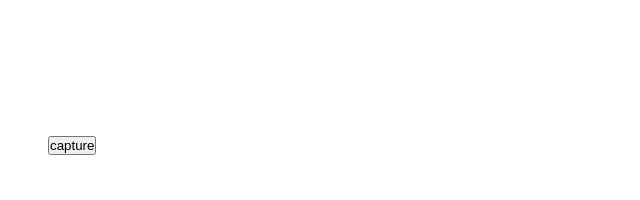
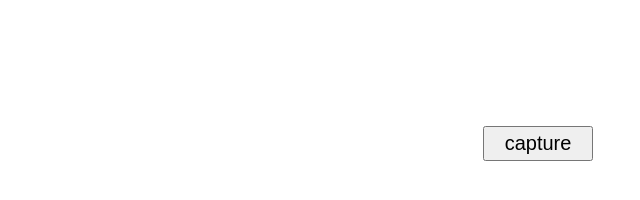
Before and after one commit to chilarious/silent-camera-capture, a plain HTML site: page index.html in a window 1280 px wide. Shown: the whole page, without its empty margins (252-892 px from the left). Drawn offline with Linux system fonts and the light colour scheme.

Commit message:
add style

```diff
--- a/files/css/style.css
+++ b/files/css/style.css
@@ -1,3 +1,11 @@
 @import url(base.css);
 
-#all {}
+#all {
+	padding-bottom: 30px;
+	text-align: center;
+}
+
+button {
+	padding: .2em 1em;
+	font-size: 20px;
+}
```
